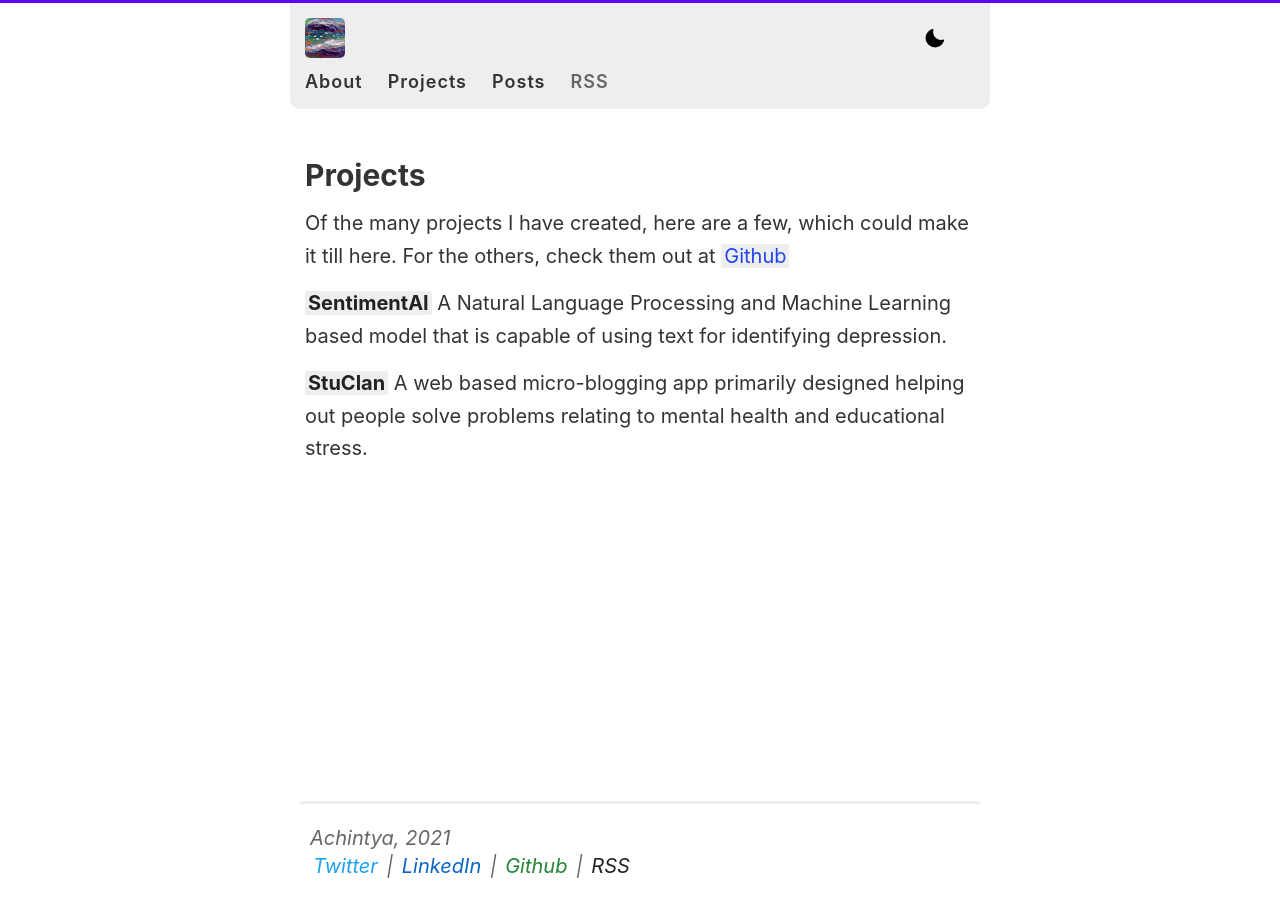
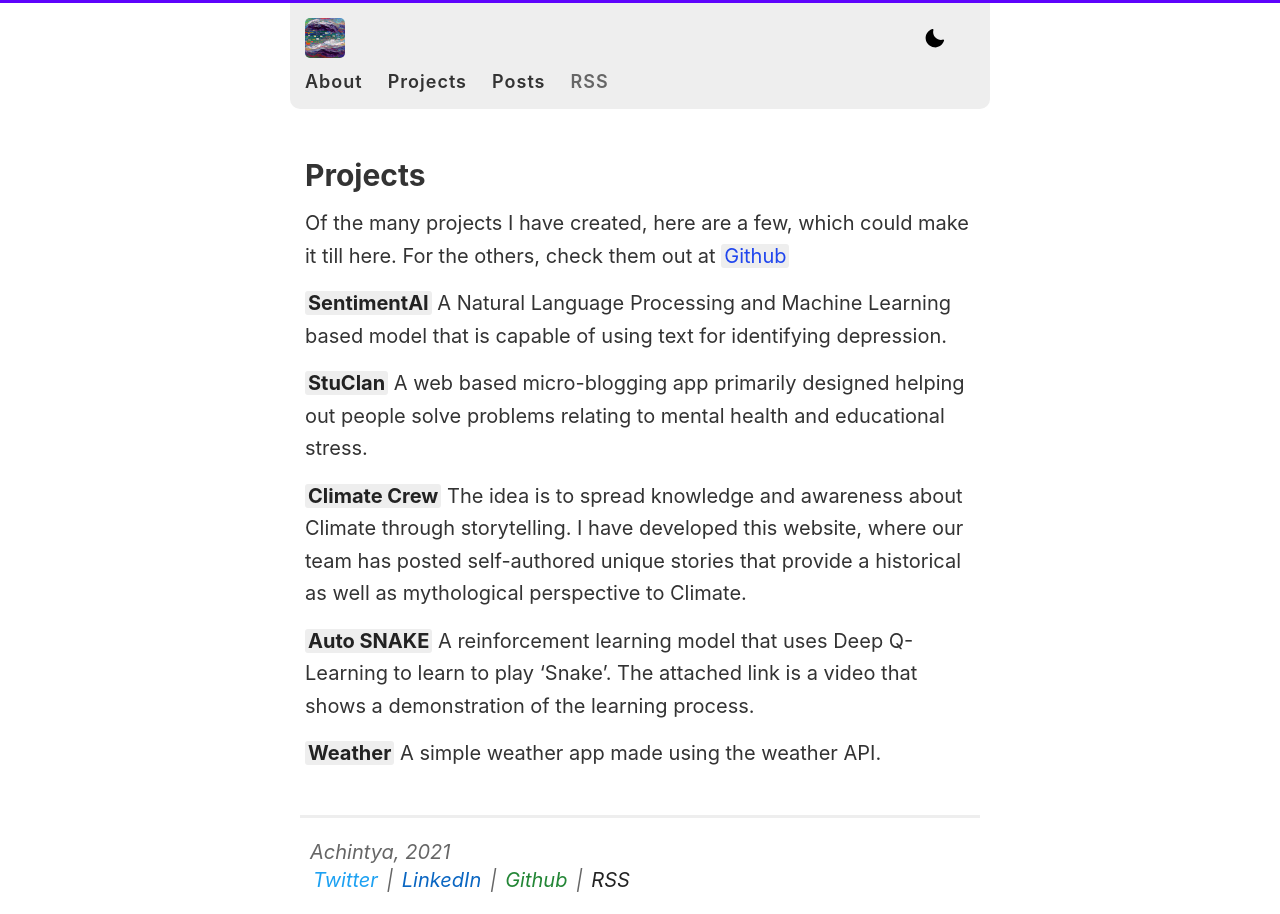
Before and after one commit to achntj/achintyajha.github.io, a Jekyll site: the page built from projects.md, in a window 1280 px wide. Built offline with Jekyll 4.4.1, drawn with Linux system fonts in a browser that asks for light colours.

```diff
--- a/projects.md
+++ b/projects.md
@@ -4,7 +4,6 @@
 description: A list of projects made by me either as parts of research projects, hackathons or just by the need.
 permalink: /projects/
 ---
-
 
 Of the many projects I have created, here are a few, which could make it
 till here. For the others, check them out at
@@ -14,6 +13,12 @@
 
 **[StuClan](https://stuclan.ml/)** A web based micro-blogging app primarily designed helping out people solve problems relating to mental health and educational stress.
 
+**[Climate Crew](https://climate-crew.ml/)** The idea is to spread knowledge and awareness about Climate through storytelling. I have developed this website, where our team has posted self-authored unique stories that provide a historical as well as mythological perspective to Climate.
+
+**[Auto SNAKE](https://www.youtube.com/watch?v=wyFxc-_l1jQ)** A reinforcement learning model that uses Deep Q-Learning to learn to play 'Snake'. The attached link is a video that shows a demonstration of the learning process.
+
+**[Weather](https://achintyajha.in/weather.github.io)** A simple weather app made using the weather API.
+
 <!-- Format
 
 **[Title](URL)** Description
```
